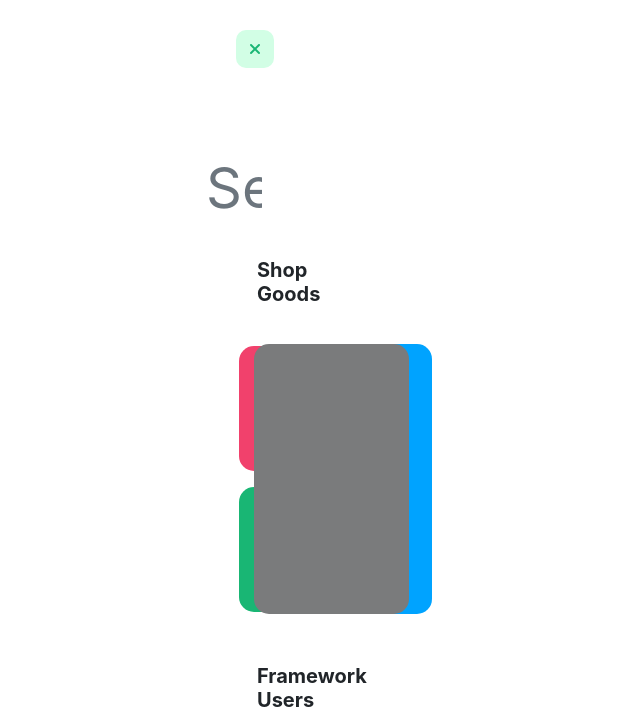
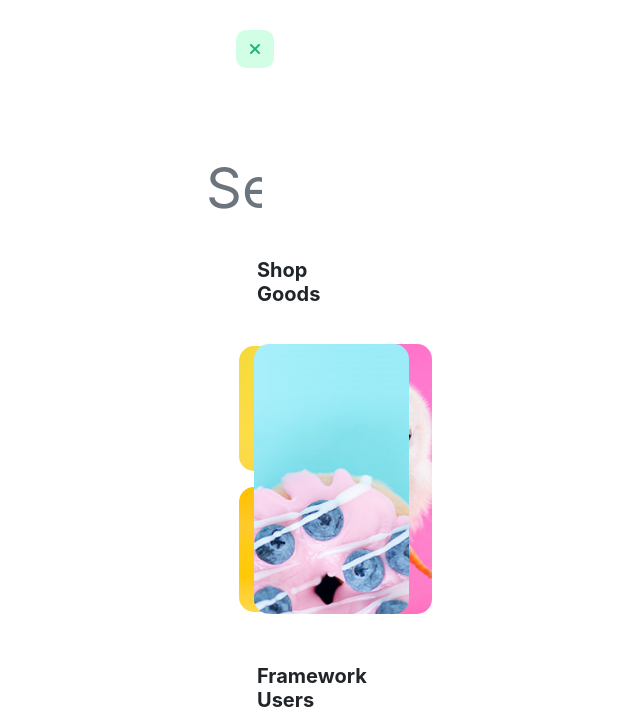
Before and after one commit to emrslmz/online-supermarket, a plain HTML site: page search.html in a window 1280 px wide. Shown: the top 717 px of the page, without its empty margins (406-1046 px from the left). Drawn offline with nearby package versions, Linux system fonts and the light colour scheme.

Commit message:
mimimal changes

```diff
--- a/css/search.css
+++ b/css/search.css
@@ -1,5 +1,5 @@
 .search-area {
-    margin-bottom: 300px;
+    margin-bottom: 100px;
 }
 
 @media only screen and (min-width: 1200px) {
@@ -30,6 +30,10 @@
     font-size: 56px;
 }
 
+.search-input input:hover {
+    border: none;
+}
+
 .middle-top h5 {
     padding-top: 20px;
     font-weight: bold;
@@ -37,33 +41,72 @@
 
 
 .middle-first-box {
-   background-color: #F1416C;
+    background-image: url("../img/img-1.jpg");
+    background-size: 200px;
+    background-repeat: no-repeat;
+    background-position:center;
     border-radius: 15px;
     min-width: 155px;
     min-height: 125px;
+    transition: 0.5s;
+}
+
+.middle-first-box:hover {
+    opacity: 0.5;
+    transition: 0.5s;
+    cursor: pointer;
 }
 
 .middle-second-box {
-    background-color: #19B674;
+    background-image: url("../img/img-13.jpg");
+    background-size: 200px;
+    background-repeat: no-repeat;
+    background-position:center;
     border-radius: 15px;
     min-width: 155px;
     min-height: 125px;
+    transition: 0.5s;
+}
+
+.middle-second-box:hover {
+    opacity: 0.5;
+    transition: 0.5s;
+    cursor: pointer;
 }
 
 .middle-long-box {
-    background-color: #00A3FF;
+    background-image: url("../img/img-14.jpg");
+    background-size: 500px;
+    background-repeat: no-repeat;
+    background-position:center;
     border-radius: 15px;
     min-width: 155px;
     min-height: 270px;
+    transition: 0.5s;
+}
+
+.middle-long-box:hover {
+    opacity: 0.5;
+    transition: 0.5s;
+    cursor: pointer;
 }
 
 .middle-big-box {
-    background-color: #7a7b7c;
+    background-image: url("../img/img-17.jpg");
+    background-size: 500px;
+    background-repeat: no-repeat;
+    background-position:center;
     border-radius: 15px;
     min-width: 155px;
     min-height: 270px;
+    transition: 0.5s;
 }
 
+.middle-big-box:hover {
+    opacity: 0.5;
+    transition: 0.5s;
+    cursor: pointer;
+}
 
 /****************************************/
 /*ACHIEVEMENT AREA*/
--- a/search.html
+++ b/search.html
@@ -181,7 +181,7 @@
 
 
         <div>
-            <h5 class="px-xl-5">Tutorials</h5>
+            <h5 class="px-xl-5 mt-4">Tutorials</h5>
         </div>
 
         <div class="px-xl-5 search-area-bottom">
```
Also changed, not shown: img/img-13.jpg (added), img/img-14.jpg (added).
